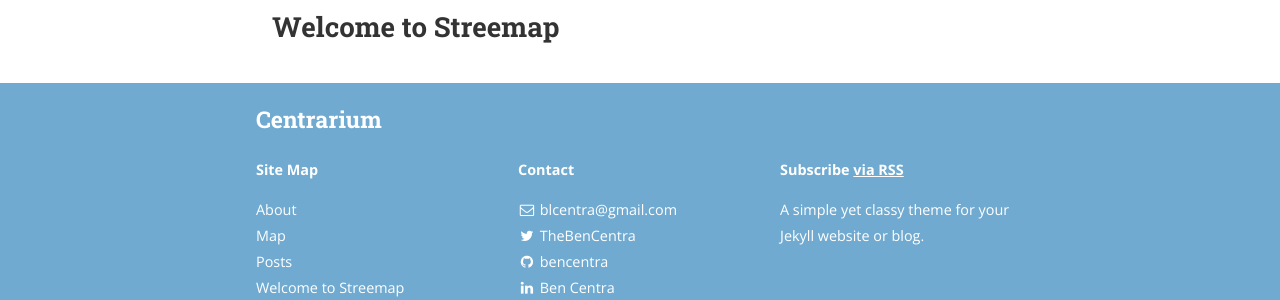
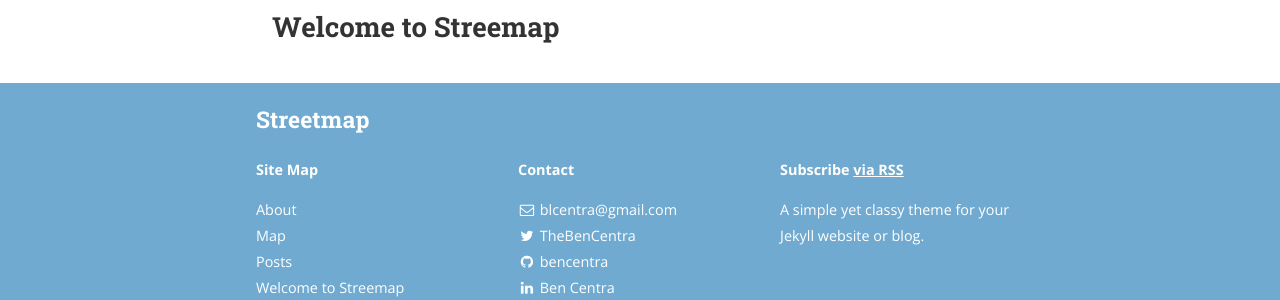
Before and after one commit to purna/streetmap, a Jekyll site: the page built from index.md, in a window 1280 px wide. Shown: the part 213-513 px from the top of the page. Built offline with Jekyll 4.4.1, drawn with Linux system fonts in a browser that asks for light colours; nearby versions of some CDN libraries; our own code applies the rules of GitHub Pages for plain Markdown files; the list of posts is cut into pages by our own code.

Commit message:
Update _config.yml

```diff
--- a/_config.yml
+++ b/_config.yml
@@ -9,7 +9,7 @@ exclude:
   - "/vendor/"
 
 # Site settings
-title: Centrarium
+title: Streetmap
 subtitle: "A simple yet classy theme for your Jekyll website or blog"
 email: blcentra@gmail.com
 name: Ben Centra
@@ -19,7 +19,7 @@ description: >
 # and never end with a slash. Set it to a blank value if hosting at the
 # root of your server.
 baseurl: "/streetmap" # the subpath of your site, e.g. /blog/
-url: "http://bencentra.github.io" # the base hostname & protocol for your site
+url: "http://purna.github.io" # the base hostname & protocol for your site
 cover: "/assets/header_image.jpg"
 logo: "/assets/logo.png"
 
```
